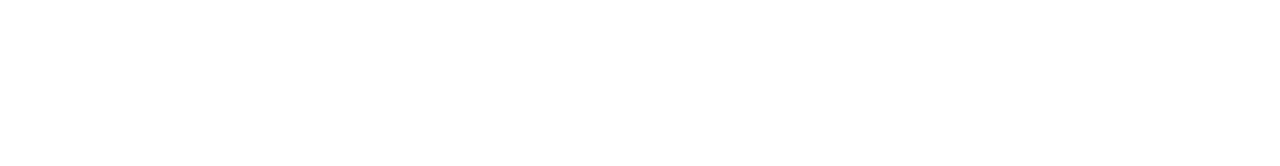
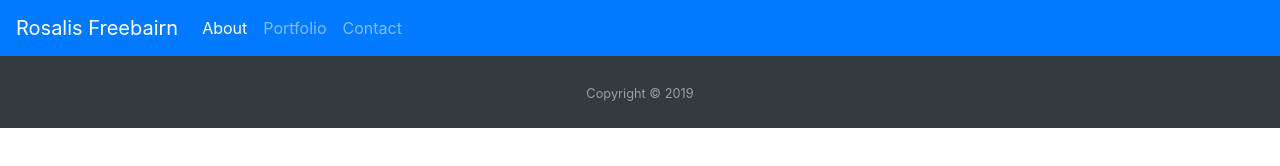
Before and after one commit to rosalisf/Bootstrap-Portfolio, a plain HTML site: page portfolio.html in a window 1280 px wide. Drawn offline with nearby package versions, Linux system fonts and the light colour scheme.

Commit message:
Footer will be visible on all pages, style file added in case is needed.

```diff
--- a/portfolio.html
+++ b/portfolio.html
@@ -6,8 +6,36 @@
     <meta http-equiv="X-UA-Compatible" content="ie=edge">
     <title>Rosalis Freebairn</title>
     <link rel="stylesheet" href="https://stackpath.bootstrapcdn.com/bootstrap/4.3.1/css/bootstrap.min.css" integrity="sha384-ggOyR0iXCbMQv3Xipma34MD+dH/1fQ784/j6cY/iJTQUOhcWr7x9JvoRxT2MZw1T" crossorigin="anonymous">
+    <link rel="stylesheet" href="style.css">
 </head>
 <body>
 
+        <nav class="navbar navbar-expand-lg navbar navbar-dark bg-primary">
+                <a class="navbar-brand" href="#">Rosalis Freebairn</a>
+                <button class="navbar-toggler" type="button" data-toggle="collapse" data-target="#navbarNav"
+                    aria-controls="navbarNav" aria-expanded="false" aria-label="Toggle navigation">
+                    <span class="navbar-toggler-icon"></span>
+                </button>
+                <div class="collapse navbar-collapse" id="navbarNav">
+                    <ul class="navbar-nav">
+                        <li class="nav-item active">
+                            <a class="nav-link" href="index.html">About</a>
+                        </li>
+                        <li class="nav-item">
+                            <a class="nav-link" href="portfolio.html">Portfolio</a>
+                        </li>
+                        <li class="nav-item">
+                            <a class="nav-link" href="contact.html">Contact</a>
+                        </li>
+                    </ul>
+                </div>
+            </nav>
+
+            <footer id="sticky-footer" class="py-4 bg-dark text-white-50">
+                    <div class="container text-center">
+                      <small>Copyright &copy; 2019</small>
+                    </div>
+                  </footer>
+
 </body>
 </html>
```
Also changed, not shown: contact.html (+30 -2 lines), index.html (+9 -2 lines), style.css (added).
